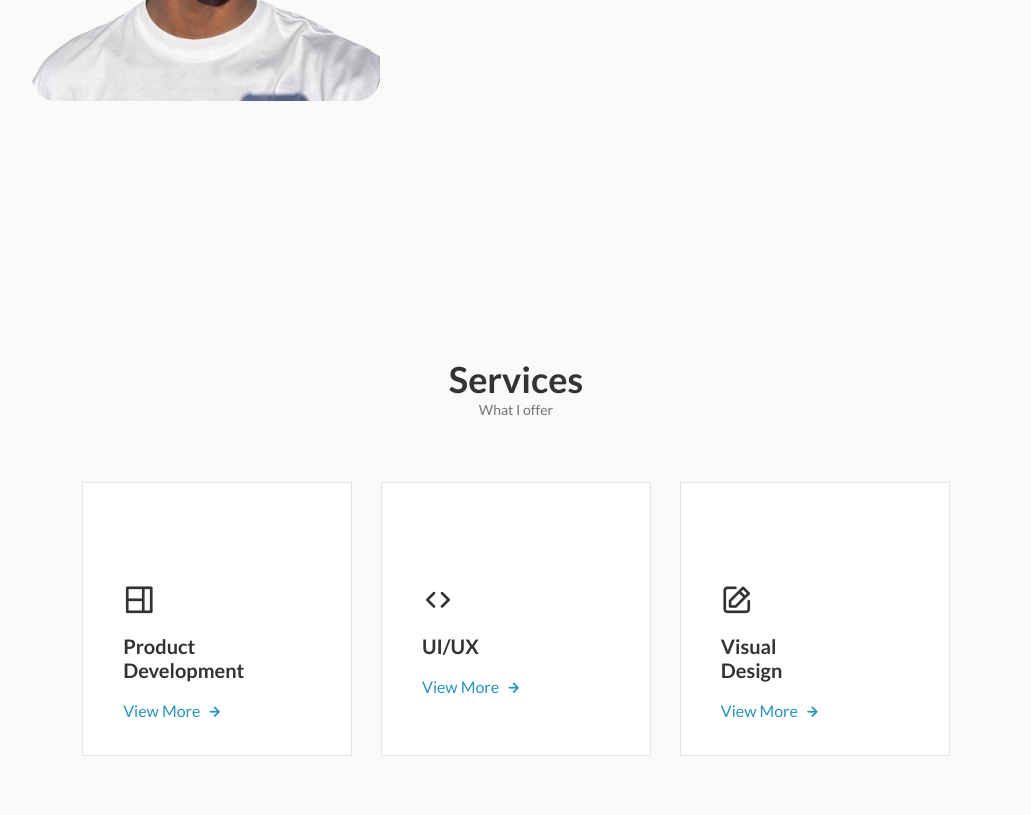
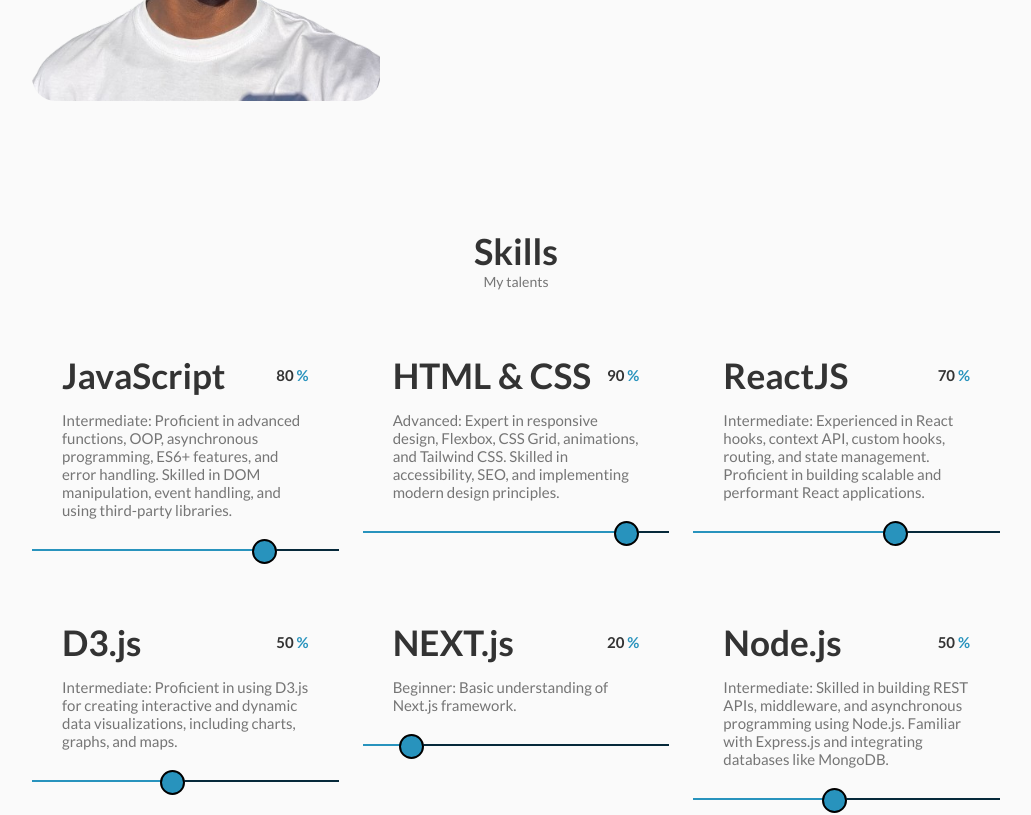
Before and after one commit to Sihle-Mazibuko/Site, a React (Create React App) app: page / in a window 1280 px wide. Shown: the part 1100-1915 px from the top of the page, without its empty margins (124-1155 px from the left). Built offline with nearby package versions, Linux system fonts and the light colour scheme.

Commit message:
New Updates
This reverts commit dc2c0316d16f2084698617913c2a64d3252a52ec.

```diff
--- a/package.json
+++ b/package.json
@@ -14,12 +14,10 @@
     "@testing-library/jest-dom": "^5.17.0",
     "@testing-library/react": "^13.4.0",
     "@testing-library/user-event": "^13.5.0",
-    "bootstrap": "^5.3.3",
     "boxicons": "^2.1.4",
     "emailjs-com": "^3.2.0",
     "react": "^18.3.1",
     "react-dom": "^18.3.1",
-    "react-multi-carousel": "^2.8.5",
     "react-scripts": "5.0.1",
     "react-simple-typewriter": "^5.0.1",
     "react-vertical-timeline-component": "^3.6.0",
--- a/src/Components/Hero/Home/Social.jsx
+++ b/src/Components/Hero/Home/Social.jsx
@@ -11,13 +11,13 @@
         {" "}
         <i className="uil uil-github"></i>
       </a>{" "}
-      {/* <a
+      <a
         href="https://www.instagram.com/sihle.jpeg"
         className="home-social-icon"
         target="_blank"
       >
         <i className="uil uil-instagram"></i>
-      </a> */}
+      </a>
       <a
         href="https://www.linkedin.com/in/sihle-mazibuko-3bb231215/"
         className="home-social-icon"
--- a/src/Components/Skills/Skills_data.js
+++ b/src/Components/Skills/Skills_data.js
@@ -33,11 +33,10 @@
   },
   {
     id: "5",
-    name: "Angular & Vue.js",
+    name: "NEXT.js",
     percentage: "20",
-    description:
-      "Beginner: Basic understanding of Angular and Vue.js frameworks, including their component structures, routing, and state management.",
-    category: "front",
+    description: "Beginner: Basic understanding of Next.js framework.",
+    category: "back",
   },
   {
     id: "6",
--- a/src/Components/Skills/skills.css
+++ b/src/Components/Skills/skills.css
@@ -1,4 +1,4 @@
-/* .skills-contain {
+.skills-contain {
   display: grid;
   grid-template-columns: repeat(3, 1fr);
   row-gap: 70px;
@@ -98,4 +98,4 @@
   .skills-number {
     font-size: 1.2rem;
   }
-} */
+}
--- a/src/Components/Skills/skills.jsx
+++ b/src/Components/Skills/skills.jsx
@@ -1,74 +1,40 @@
 import React from "react";
 import "./skills.css";
 import skilldata from "./Skills_data";
-import Carousel from "react-multi-carousel";
-import "react-multi-carousel/lib/styles.css";
-import {Container, Row, Col} from "react-bootstrap";
 
 const Skills = () => {
+  return (
+    <section className="skills section" id="skills">
+      <h2 className="section-title text-cs">Skills</h2>
+      <p className="section-subtitle">My talents</p>
 
-  const responsive = {
-    superLargeDesktop: {
-      // the naming can be any, depends on you.
-      breakpoint: { max: 4000, min: 3000 },
-      items: 5
-    },
-    desktop: {
-      breakpoint: { max: 3000, min: 1024 },
-      items: 3
-    },
-    tablet: {
-      breakpoint: { max: 1024, min: 464 },
-      items: 2
-    },
-    mobile: {
-      breakpoint: { max: 464, min: 0 },
-      items: 1
-    }
-  };
+      <section className="skills-contain contain grid">
+        {skilldata.map(({ name, percentage, description }, index) => {
+          return (
+            <article className="skills-item">
+              <div className="skills-titles">
+                <h3 className="skills-name">{name}</h3>
+                <span className="skills-number">
+                  {percentage} <span>%</span>
+                </span>
+              </div>
 
-  return (
-    // <section className="skills section" id="skills">
-    //   <h2 className="section-title text-cs">Skills</h2>
-    //   <p className="section-subtitle">My talents</p>
+              <p className="skills-description">{description}</p>
 
-    //   <section className="skills-contain contain grid">
-    //     {skilldata.map(({ name, percentage, description }, index) => {
-    //       return (
-    //         <article className="skills-item">
-    //           <div className="skills-titles">
-    //             <h3 className="skills-name">{name}</h3>
-    //             <span className="skills-number">
-    //               {percentage} <span>%</span>
-    //             </span>
-    //           </div>
-
-    //           <p className="skills-description">{description}</p>
-
-    //           <div className="skills-bar">
-    //             <span
-    //               className="skills-percentage"
-    //               style={{ width: `${percentage}%` }}
-    //             >
-    //               <span></span>
-    //             </span>
-    //           </div>
-    //         </article>
-    //       );
-    //     })}
-    //   </section>
-    // </section>
-
-    <section className="skill section" id="skills">
-
+              <div className="skills-bar">
+                <span
+                  className="skills-percentage"
+                  style={{ width: `${percentage}%` }}
+                >
+                  <span></span>
+                </span>
+              </div>
+            </article>
+          );
+        })}
+      </section>
     </section>
-
-
-
-
   );
-
-
 };
 
 export default Skills;
```
Also changed, not shown: 1 other file (tests, documents, lock files or other folders).
